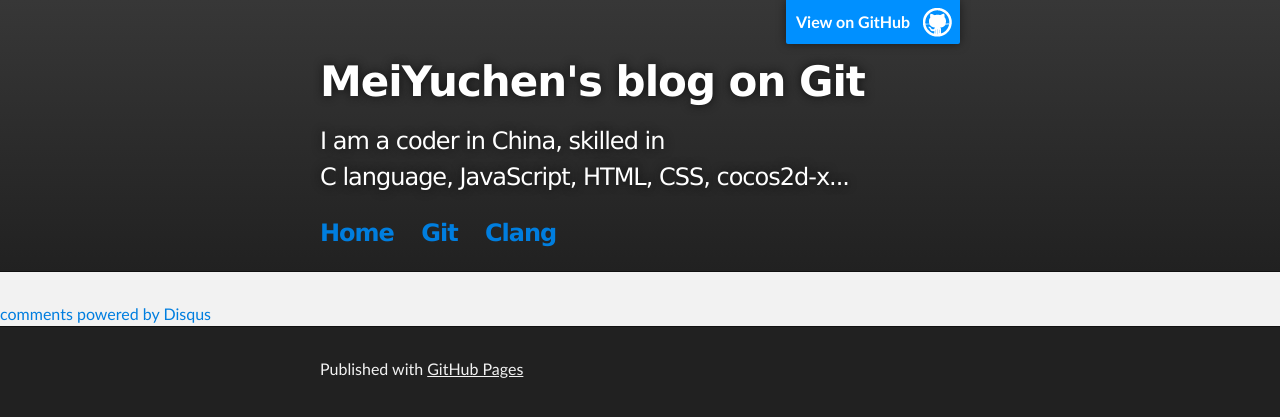
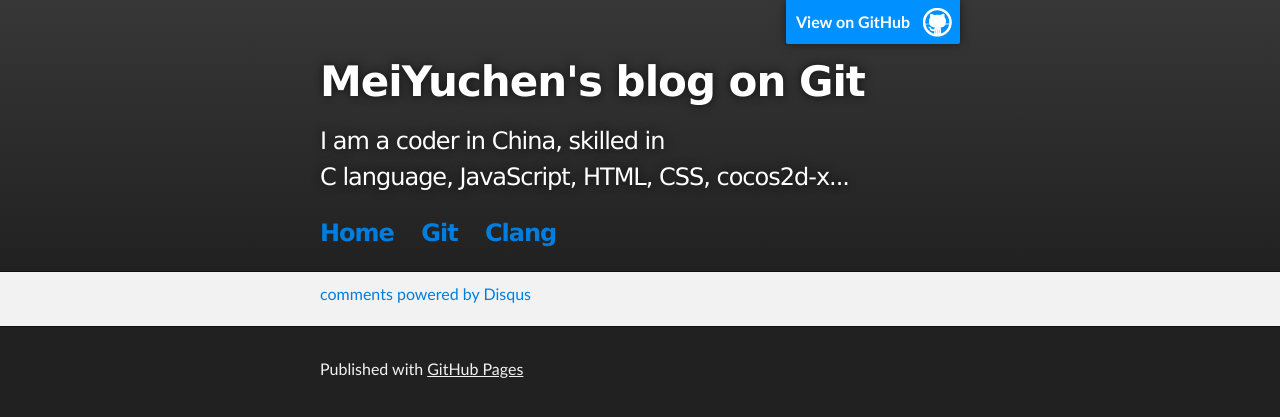
Before and after one commit to mycmessia/mycmessia.github.io, a Jekyll site: the page built from category.html, in a window 1280 px wide. Shown: the top 417 px of the page. Built offline with Jekyll 4.4.1, drawn with Linux system fonts in a browser that asks for light colours; comment, search, counter and statistics services are not loaded.

Commit message:
goback disqus pos

```diff
--- a/_layouts/default.html
+++ b/_layouts/default.html
@@ -27,9 +27,7 @@
     	<div id="main_content_wrap" class="outer">
       	<section id="main_content" class="inner">
 		{{content}}
-
-      	</section>
-      	<div id="disqus_thread"></div>
+	    	<div id="disqus_thread"></div>
 	    	<script type="text/javascript">
 		/* * * CONFIGURATION VARIABLES: EDIT BEFORE PASTING INTO YOUR WEBPAGE * * */
 		var disqus_shortname = 'mycmessia'; // required: replace example with your forum shortname
@@ -43,6 +41,7 @@
     		</script>
     		<noscript>Please enable JavaScript to view the <a href="http://disqus.com/?ref_noscript">comments powered by Disqus.</a></noscript>
     		<a href="http://disqus.com" class="dsq-brlink">comments powered by <span class="logo-disqus">Disqus</span></a>
+      	</section>
 	</div>
 	<!-- FOOTER  -->
 	<div id="footer_wrap" class="outer">
```
